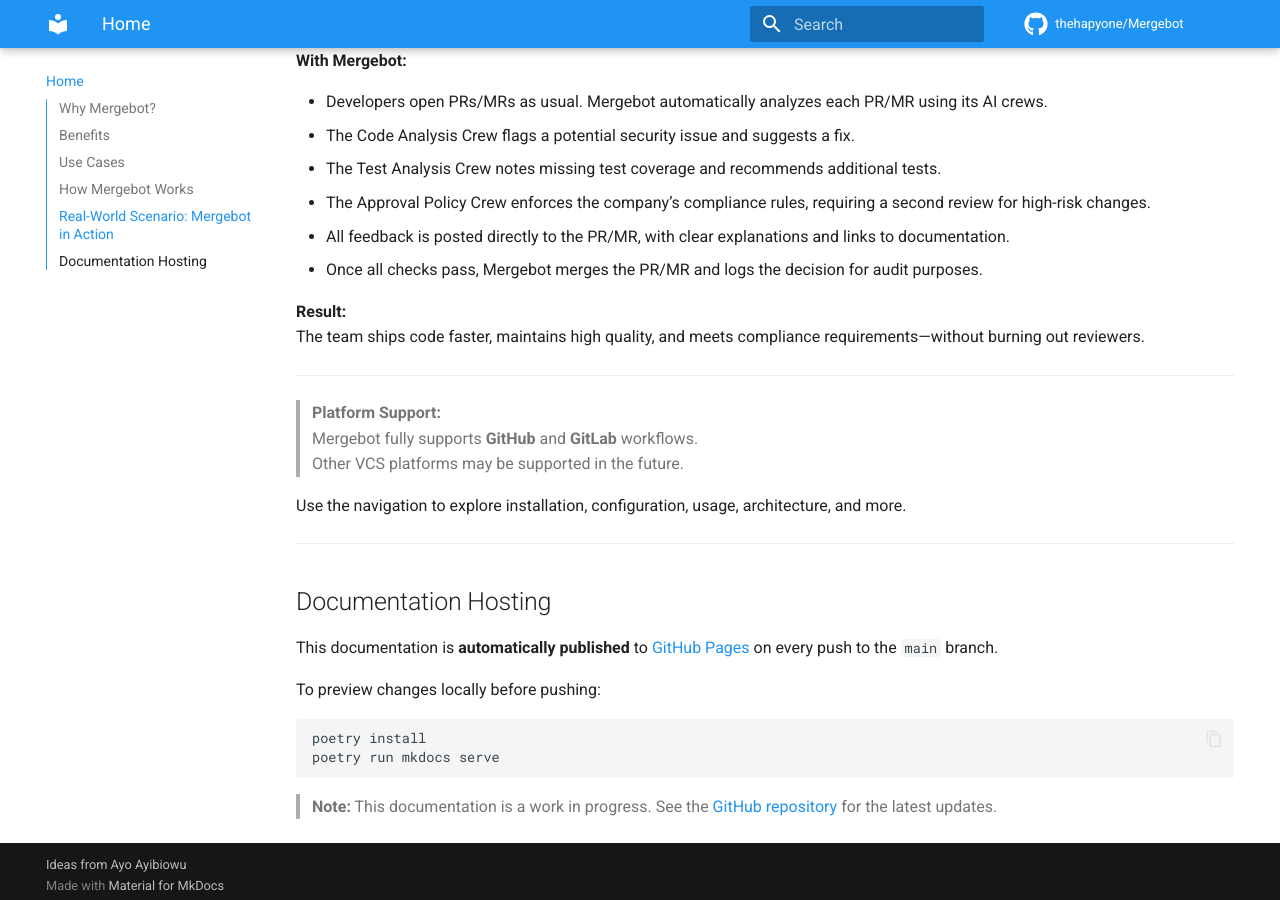
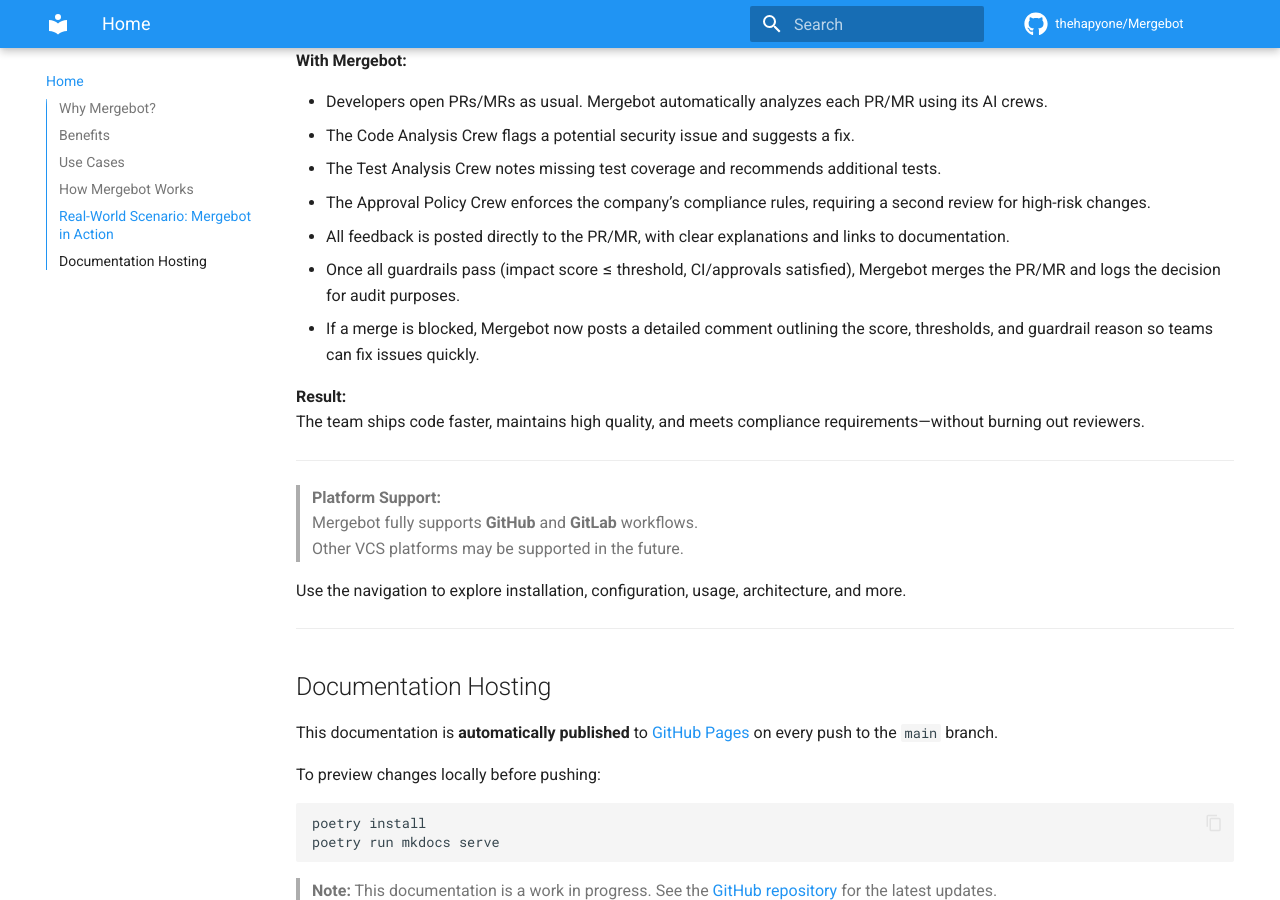
Before and after one commit to thehapyone/Mergebot, an MkDocs documentation site: the page built from docs/index.md, in a window 1280 px wide and 900 px high, scrolled down 2255 px. Built offline with MkDocs 1.6.1 and Material for MkDocs 9.7.7, drawn with Linux system fonts in a browser that asks for light colours; comment, search, counter and statistics services are not loaded.

Commit message:
docs: document auto-merge guardrail updates

```diff
--- a/docs/index.md
+++ b/docs/index.md
@@ -80,7 +80,8 @@ A fintech company with a rapidly growing engineering team struggles to keep up w
 - The Test Analysis Crew notes missing test coverage and recommends additional tests.
 - The Approval Policy Crew enforces the company’s compliance rules, requiring a second review for high-risk changes.
 - All feedback is posted directly to the PR/MR, with clear explanations and links to documentation.
-- Once all checks pass, Mergebot merges the PR/MR and logs the decision for audit purposes.
+- Once all guardrails pass (impact score ≤ threshold, CI/approvals satisfied), Mergebot merges the PR/MR and logs the decision for audit purposes.
+- If a merge is blocked, Mergebot now posts a detailed comment outlining the score, thresholds, and guardrail reason so teams can fix issues quickly.
 
 **Result:**
 The team ships code faster, maintains high quality, and meets compliance requirements—without burning out reviewers.
```
Also changed, not shown: docs/capabilities.md (+1 -0 lines), docs/configuration/config_overview.md (+2 -1 lines), docs/configuration/config_schema.md (+2 -1 lines).
